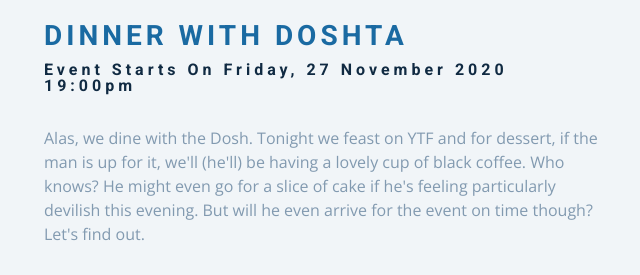
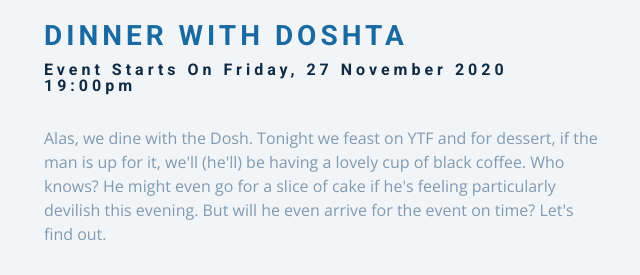
Before and after one commit to naseelemak/Countdown-Timer, a plain HTML site: page index.html in a window 1280 px wide. Shown: the part 78-353 px from the top of the page, 620-1260 px from the left. Drawn offline with nearby package versions, Linux system fonts and the light colour scheme.

Commit message:
Update index.html

```diff
--- a/index.html
+++ b/index.html
@@ -25,7 +25,7 @@
           if the man is up for it, we'll (he'll) be having a lovely cup of black
           coffee. Who knows? He might even go for a slice of cake if he's
           feeling particularly devilish this evening. But will he even arrive
-          for the event on time though? Let's find out.
+          for the event on time? Let's find out.
         </p>
         <div class="deadline">
           <!-- days -->
```
